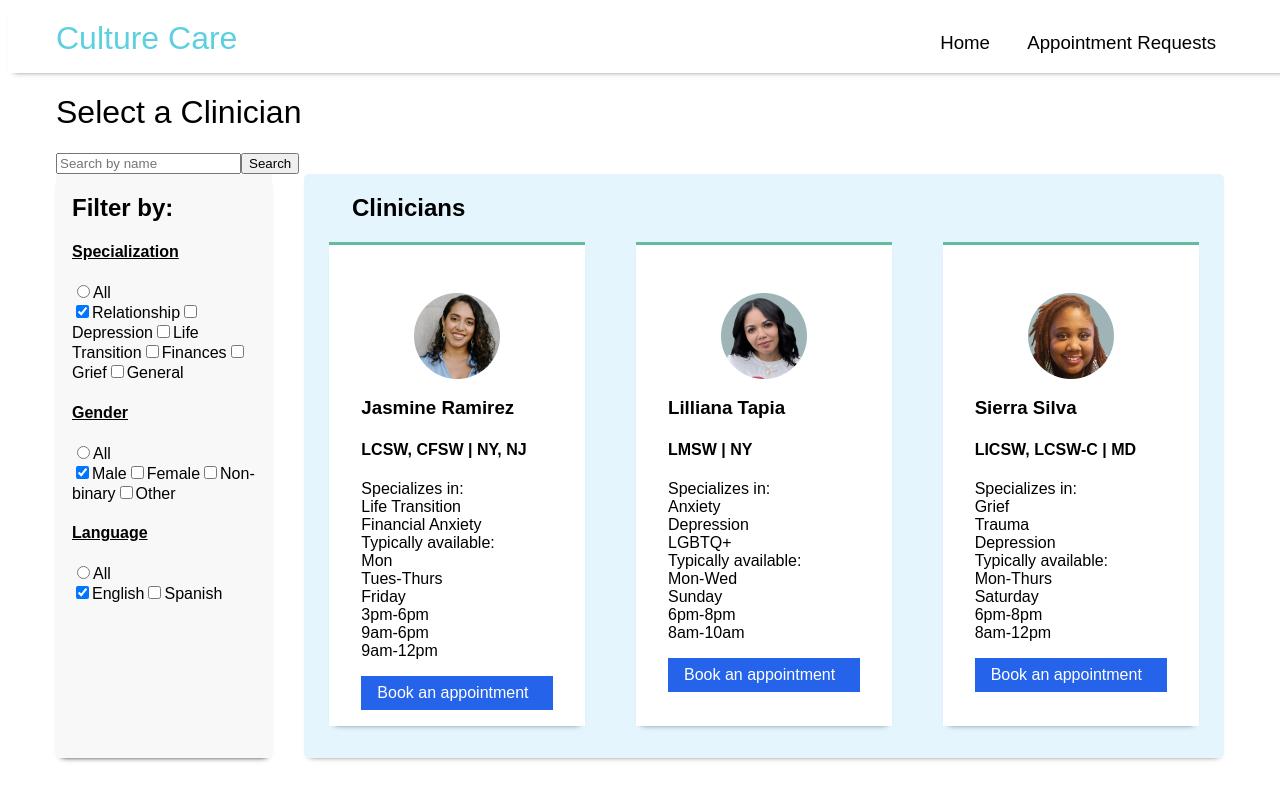
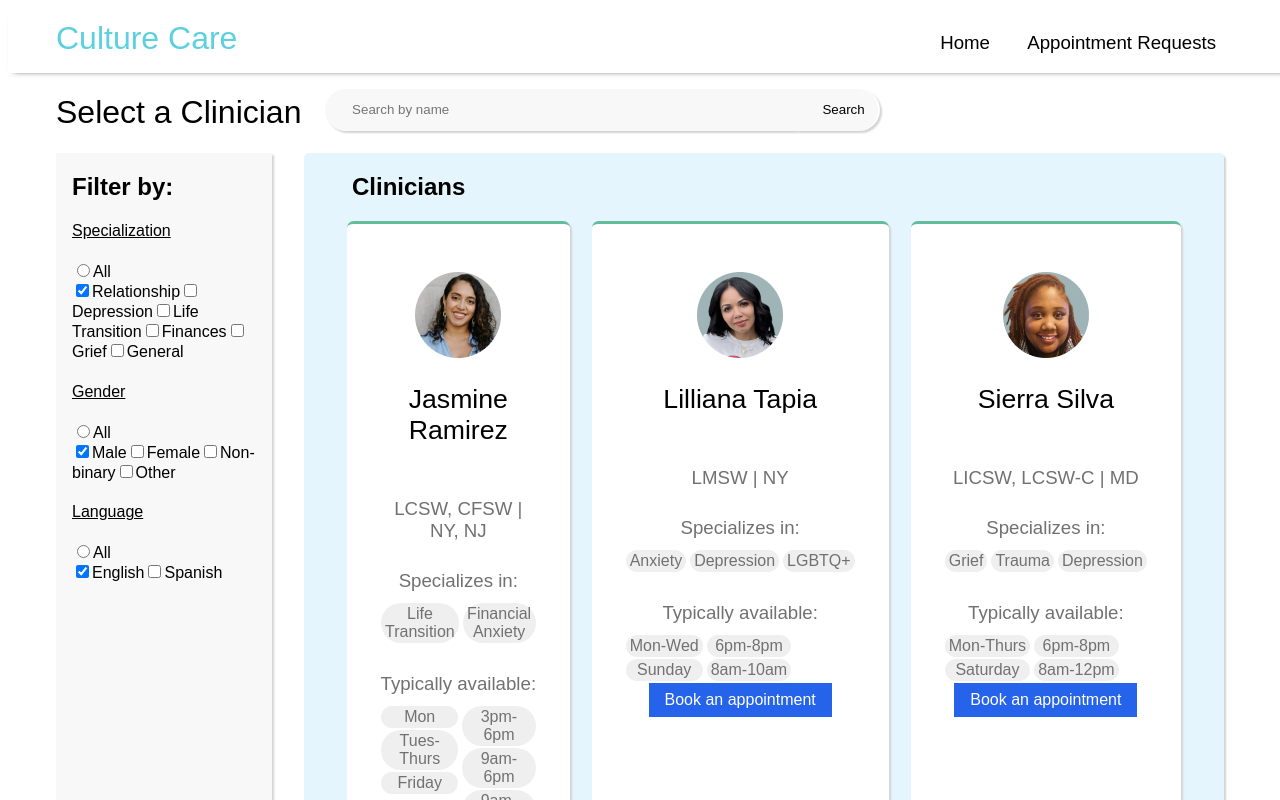
Before and after one commit to CultureCare22/Culture-Care, a React (Create React App) app: page / in a window 1280 px wide. Shown: the top 800 px of the page. Built offline with nearby package versions, Linux system fonts and the light colour scheme.

Commit message:
almost done w/ home pg

```diff
--- a/src/pages/SelectClinician/SelectClinician.css
+++ b/src/pages/SelectClinician/SelectClinician.css
@@ -8,7 +8,8 @@
 .cover-box1 {
   flex: 1;
   background-color: #f8f8f8;
-  box-shadow: 0 4px 6px -6px #222, 0 4px 6px -6px #222;
+  /* box-shadow: 0 4px 6px -6px #222, 0 4px 6px -6px #222; */
+  box-shadow: 2px 2px 2px lightgrey;
   padding-left: 1em;
   padding-right: 1em;
 }
@@ -18,7 +19,7 @@
   flex: 5;
   background-color: #E5F5FD;
   border-radius: 5px;
-  box-shadow: 0 4px 6px -6px #222;
+  box-shadow: 2px 2px 2px lightgrey;
 }
 
 .cover-box2 h2{
@@ -29,11 +30,13 @@
 .requests {
   display: flex;
   flex-direction: row;
-  width: 100%;
+  margin-right: 2em;
+  margin-left: 2em;
 }
 
 .request-1 {
-  width: 12em;
+  /* width: 12em; */
+  flex: 0.3;
   align-items: center;
   margin-left: auto;
   margin-right: auto;
@@ -44,7 +47,11 @@
   background-color: white;
   border-top: solid 3px #63BC9B;
   margin-bottom: 2em;
-  box-shadow: 0 4px 6px -6px #222;
+  box-shadow: 2px 2px 2px lightgrey;
+  text-align: center;
+  display: flex;
+  flex-direction: column;
+  border-radius: 5pt;
 }
 
 .request-1 img {
@@ -63,455 +70,88 @@
   display: block;
   margin-left: auto;
   margin-right: auto;
-  margin-bottom: auto;
-  margin-top: 1em;
+  /* margin-bottom: auto; */
+  /* margin-top: 2em; */
+  justify-content: flex-end;
 }
 
 h1 {
   font-weight: normal;
-}
-/* * {
-  box-sizing: border-box;
-  margin: 0px;
-  padding: 0px;
+  font-size: 24pt;
 }
 
-body {
-  font: sans-serif;
-}
-
-.title h1 {
-  margin-top: 0.5rem;
-  font-size: 30px;
-}
-
-h1 {
-  margin-left: 70px;
-  margin-bottom: 30px;
-  margin-right: 5vw;
-  margin-top: 30px;
-  font-size: 40px;
-}
-h2 {
-  font-size: 35px;
-  font-weight: bold;
-}
 .search-bar {
   display: flex;
   flex-direction: row;
 }
+
 .search-container {
-  display: flex;
-  margin-bottom: 20px;
-  width:30%;
-  background-color: #F8F8F8;
-  border-radius: 5px;
-  padding: 10px;
-  padding-top: 5px;
-  padding-bottom: 5px;
-  margin-left: auto;
-  margin-right: 80px;
+  /* align-items: right; */
+  margin-right: auto;
+  margin-left: 1.5em;
+  margin-top: 1em;
+  /* background-color: #f8f8f8; */
 }
 
-input[type="text"] {
-  padding: 10px;
-  padding-top: 5px;
-  padding-bottom: 5px;
-  font-size: 16px;
+.search-container input {
   border: none;
-  background-color: #F8F8F8;
-  border-radius: 5px;
-  margin-right: 10px;
-  width:30vw;
-}
-img {
-  margin: 0px;
-  padding: 0px;
-  width: 100%;
+  background-color: #f8f8f8;
+  padding: 1em;
+  padding-left: 2em;
+  padding-right: 20em;
+  border-top-left-radius: 25px;
+  border-bottom-left-radius: 25px;
+  box-shadow: 2px 2px 2px lightgrey;
 }
 
-button {
-  padding: 5px 10px;
-  font-size: 16px;
-  cursor: pointer;
-  background-color: #F8F8F8;
-  color: #8E8E8E;
+.search-container button {
   border: none;
-  border-radius: 5px;
+  background-color: #f8f8f8;
+  border-right: 2px solid white;
+  padding: 1em;
+  padding-left: 2em;
+  border-top-right-radius: 25px;
+  border-bottom-right-radius: 25px;
+  box-shadow: 2px 2px 2px lightgrey;
+
 }
 
-.cover-box1 {
-  border-radius: 15px;
-  box-shadow: 5px 5px 5px lightgrey;
-  padding: 10px;
-  margin-left: 70px;
-  margin-top: 0px;
-  background: lightgrey;
+.request-1 h3,h4 {
+  font-weight: normal;
+  /* display: block;
+  margin-left: auto;
+  margin-right: auto; */
+}
+.request-1 h3 {
+  font-size: 20pt;
 }
 
-.filter-menu h4 {
-  font-size: 20px;
-  margin-left: -50px;
+.request-1 h4 {
+  font-size: 14pt;
 }
 
-.filter-container {
-  display: flex;
-  justify-content: space-between;
-  z-index: 1;
-  width: 100%;
-  margin: 0px auto;
-  padding: 0px 50px;
-  padding-right: 20px;
-}
-
-.filter-menu {
-  display: flex;
-  align-items: center;
-  list-style: none;
-  text-align: center;
-  font-family: sans-serif
-}
-
-
-.radio-container,
-.checkbox-item {
-  display: flex;
-  align-items: center;
-  margin-bottom: 5px;
-}
-
-.radio-button,
-.radio {
-  margin-left: -70px;
-}
-
-.radiomark {
-  margin-left: -110px;
-}
-
-.checkbox-item,
-.checkmark-box {
-  margin-left: -100px;
-}
-
-.checkmark {
-  display: block;
-  position: relative;
-  padding-left: 35px;
-  margin-bottom: 12px;
-  cursor: pointer;
-  font-size: 22px;
-  -webkit-user-select: none;
-  -moz-user-select: none;
-  -ms-user-select: none;
-  user-select: none;
-}
-
-
-.radio input {
-  position: absolute;
-  opacity: 0;
-  cursor: pointer;
-  text-align: center;
-}
-
-.checkmark {
-  position: absolute;
-  top: 0;
-  left: 0;
-  height: 25px;
-  width: 25px;
-  background-color: #eee;
-  border-radius: 50%;
-}
-
-.checkbox-container:hover input~.checkmark {
-  background-color: #ccc;
-}
-
-.checkbox-container input:checked~.checkmark {
-  background-color: #2196F3;
-}
-
-.checkmark:after {
-  content: "";
-  position: absolute;
-  display: none;
-}
-
-.checkbox-container input:checked~.checkmark:after {
-  display: block;
-}
-
-.checkbox-container .checkmark:after {
-  top: 9px;
-  left: 9px;
-  width: 8px;
-  height: 8px;
-  border-radius: 50%;
-  background: white;
-}
-
-
-.flex-container {
-  display: flex;
-  flex-direction: row;
-  font: sans-serif;
-}
-
-
-.box1 {
-  border-radius: 15px;
-  padding: 20px;
-  margin-top: 0px;
-  background: #E5F5FD;
-  width: 670%;
-  margin-bottom: 20px;
-  box-shadow: 5px 5px 5px lightgrey;
-}
-
-h4 {
-  font-size: 22px;
+.clin-info {
   color: #717171;
 }
 
-.summary-box {
-  border-radius: 4px;
-  background: #E5F5FD;
-  padding: 10px;
-  margin-top: 50px;
-  width: 100%;
-}
-
-.flex-boxes {
+.consultation {
   display: flex;
   flex-direction: row;
 }
 
-.box-stats {
-  display: flex;
-  flex-direction: row;
-  width: 100%;
-  margin-left: 20px;
-}
-
-.box_1 {
-  background-color: #BCEEF9;
-  margin-top: 30px;
-  margin-left: 10px;
-  padding: 20px;
-  padding-bottom: -50px;
-  width: 100%;
-
-}
-
-.flex-calender {
-  display: flex;
-  flex-direction: row;
-}
-
-.flex-calender .calender {
-  margin-left: -20px;
-}
-
-.flex-calender p {
-  font-size: 25px;
-  margin-left: 20px;
-}
-
-.calender {
-  border-radius: 50%;
-  background-color: #6d82cd;
-  padding-left: 13px;
-  padding-right: 13px;
-  font-size: 60px;
-}
-
-.flex-datesRate {
-  display: flex;
-  flex-direction: row;
-}
-
-.flex-datesRate .p-22 {
-  font-size: 30px;
-  font-weight: bold;
-  margin-top: 30px;
-  margin-left: 10px;
-  margin-bottom: -40px;
-}
-
-.arrow {
-  font-size: 25px;
-  margin-left: 10px;
-  margin-top: 35px;
-  padding-left: 2px;
-  margin-right: 5px;
-}
-
-.text {
-  font-size: 18px;
-  margin-top: 35px;
-}
-
-.p-lastline {
-  font-size: 18px;
-  color: rgb(178, 172, 172);
-  margin-top: 35px;
-  margin-left: 7px;
-
-}
-
-.box_2 {
-  border: 1px solid;
-  border-radius: 4px;
-  background-color: rgb(47, 71, 212);
-  margin-top: 30px;
-  padding: 20px;
-  margin-left: 20px;
-  width: 100%;
-}
-
-.circle {
-  font-size: 28px;
-  margin-left: 70px;
-}
-
-.circle-text_1 {
-  font-size: 24px;
-  margin-top: 20px;
-  text-align: center;
-  color: white;
-}
-
-.circle-text_2 {
-  font-size: 17px;
-  margin-top: 3px;
-  text-align: center;
-  color: white;
-  font-family: Verdana, Geneva, Tahoma, sans-serif;
-}
-
-.box_3 {
-  border: 1px solid;
-  border-radius: 4px;
-  background-color: rgb(30, 134, 231);
-  margin-top: 30px;
-  padding: 20px;
-  margin-left: 20px;
-  width: 100%;
-}
-
-.fact-check {
-  border-radius: 50%;
-  border-color: white;
-  border: 1px solid;
-  background-color: rgb(30, 134, 231);
-  padding-left: 10px;
-  padding-right: 10px;
-  font-size: 40px;
-  margin-left: 50px
-}
-
-.box_4 {
-  border: 1px solid;
-  border-radius: 4px;
-  background-color: rgb(47, 71, 212);
-  margin-top: 30px;
-  padding: 20px;
-  margin-left: 20px;
-  width: 100%;
-  margin-right: 20px;
-}
-
-h3 {
-  margin-top: 30px;
-}
-
-.requests {
-  display: flex;
-  flex-direction: row;
-  width: 100%;
-}
-
-.request-1,
-.request-2,
-.request-3 {
-  border: 1pX inset;
-  border-top: rgb(85, 220, 180) 2px solid;
-  border-radius: 4px;
-  background-color: white;
-  padding: 20px;
-  margin-top: 30px;
-  margin-left:10px;
-  margin-right: 10px;
-  text-align: center;
-  width: 100%;
-  font-size: 16px;
-}
-
-.clinician_1,
-.clinician_2,
-.clinician_3 {
-  font-size: 20px;
-  color: #B3B3B3;
-  margin-top: 20px;
-}
-
-.clinician_name1,
-.clinician_name2,
-.clinician_name3 {
-  border-radius: 10px;
-  background-color: rgb(24, 168, 245);
-  width: 100%;
-  margin-top: 6px;
-  padding: 3px;
-}
-.days {
-  display:flex;
-  flex-direction: column;
-  width:100%;
-
-  margin-right:5px;
-}
-.times {
-  display:flex;
-  flex-direction: column;
-  width:100%;
-  margin-left: 5px;
-  margin-right:5px;
-
-}
-.consultation {
-  display: flex;
-  align-self: center;
-  flex-direction: row;
-  width:100%;
+.clinician_1 {
+  margin-top:1.5em;
+  margin-bottom: 0.5em;
+  font-size: 14pt;
 }
 
 .consultation_details {
-  font-size: 16px;
-  text-align: center;
-  border-radius: 10px;
-  background-color: #d3d3d3;
-  width: 100%;
-  margin-top: 6px;
-  margin-left: 5px;
-  margin-right:5px;
-  padding: 6px;
-}
-
-.view_consultation {
-  font-size: 17px;
-  color:white;
-  background-color: #2563EB;
-  margin-top: 30px;
-  padding: 3px;
-  padding-top: 15px;
-  padding-bottom: 15px;
-  width: 100%;
+  background-color: #efefef;
+  margin: 2px;
+  padding-left: 4px;
+  padding-right: 4px;
+  padding-top: 2px;
+  padding-bottom: 2px;
+  border-radius: 25pt;
   text-align: center;
 }
-
-.view_consultation a {
-  color: white;
-} */
--- a/src/pages/SelectClinician/SelectClinician.js
+++ b/src/pages/SelectClinician/SelectClinician.js
@@ -142,6 +142,7 @@ function Category() {
                                 <div className='request-1'>
                                     <img src={'/Ramirezpfp.png'} />
                                     <h3>Jasmine Ramirez</h3>
+                                    <div className='clin-info'>
                                         <h4>LCSW, CFSW | NY, NJ</h4>
                                         <div class="clinician_1">Specializes in:</div>
                                         <div class="consultation">
@@ -164,7 +165,7 @@ function Category() {
                                             <div class="consultation_details">9am-12pm</div>
                                             </div>
                                         </div>
-
+                                    </div>
 
                                     <div class="view_consultation">
                                     <a href="/clinician-j-ramirez">Book an appointment</a>
@@ -175,6 +176,7 @@ function Category() {
                                 <div className='request-1'>
                                     <img src={'/Tapiapfp.png'} />
                                     <h3>Lilliana Tapia</h3>
+                                    <div className='clin-info'>
                                         <h4>LMSW | NY</h4>
                                         <div class="clinician_1">Specializes in:</div>
                                         <div class="consultation">
@@ -195,7 +197,7 @@ function Category() {
                                             <div class="consultation_details">8am-10am</div>
                                         </div>
                                         </div>
-
+                                    </div>
 
                                     <div class="view_consultation">
                                         <a href="/clinician-l-tapia">Book an appointment</a>
@@ -206,6 +208,7 @@ function Category() {
                                 <div className='request-1'>
                                     <img src={'/Silvapfp.png'} />
                                     <h3>Sierra Silva</h3>
+                                    <div className='clin-info'>
                                         <h4>LICSW, LCSW-C | MD</h4>
                                         <div class="clinician_1">Specializes in:</div>
                                         <div class="consultation">
@@ -224,6 +227,7 @@ function Category() {
                                         <div class="times">
                                             <div class="consultation_details">6pm-8pm</div>
                                             <div class="consultation_details">8am-12pm</div>
+                                        </div>
                                         </div>
                                     </div>
 
```
Lines whose indentation alone changed are shown as unchanged.
